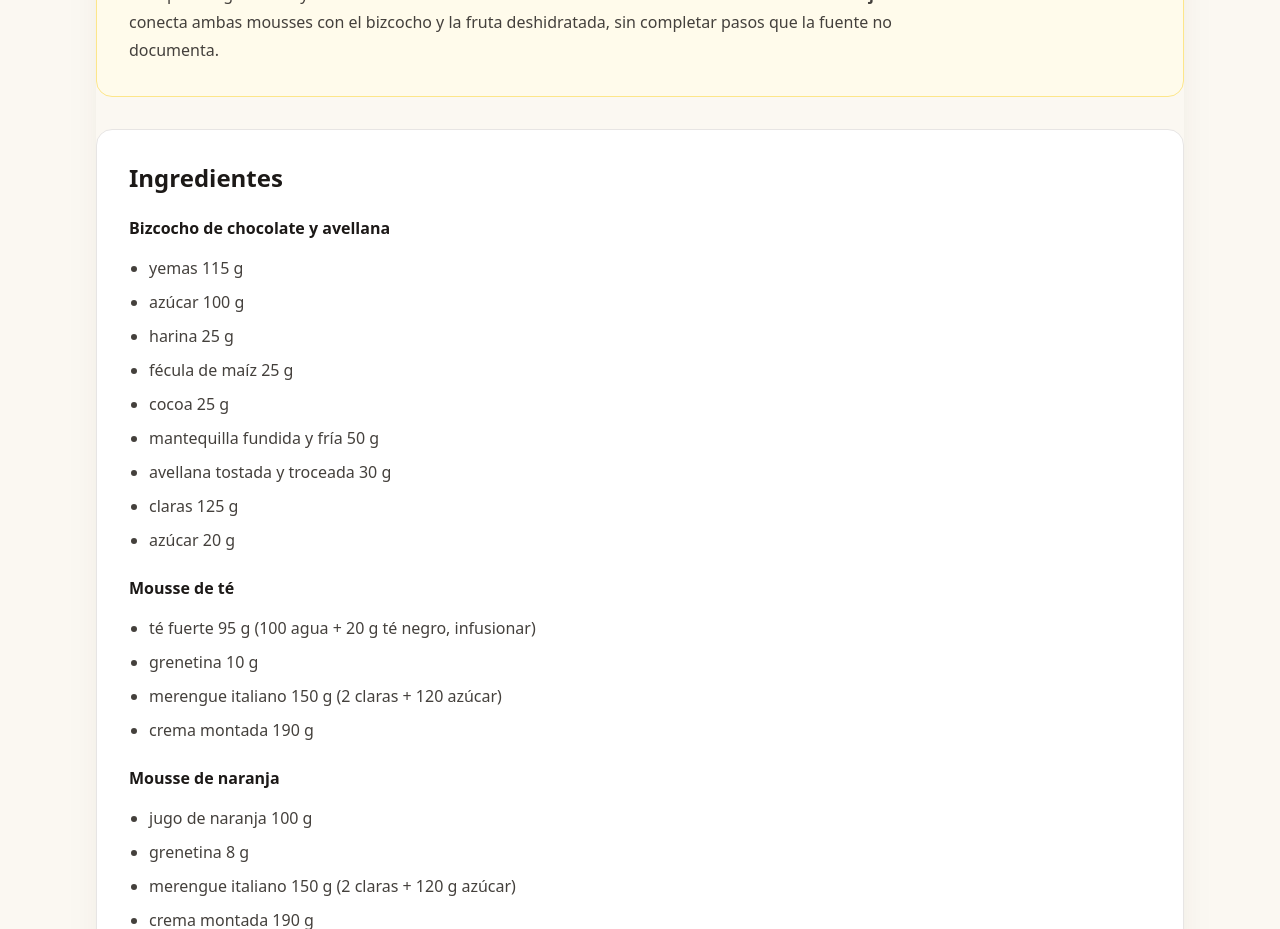
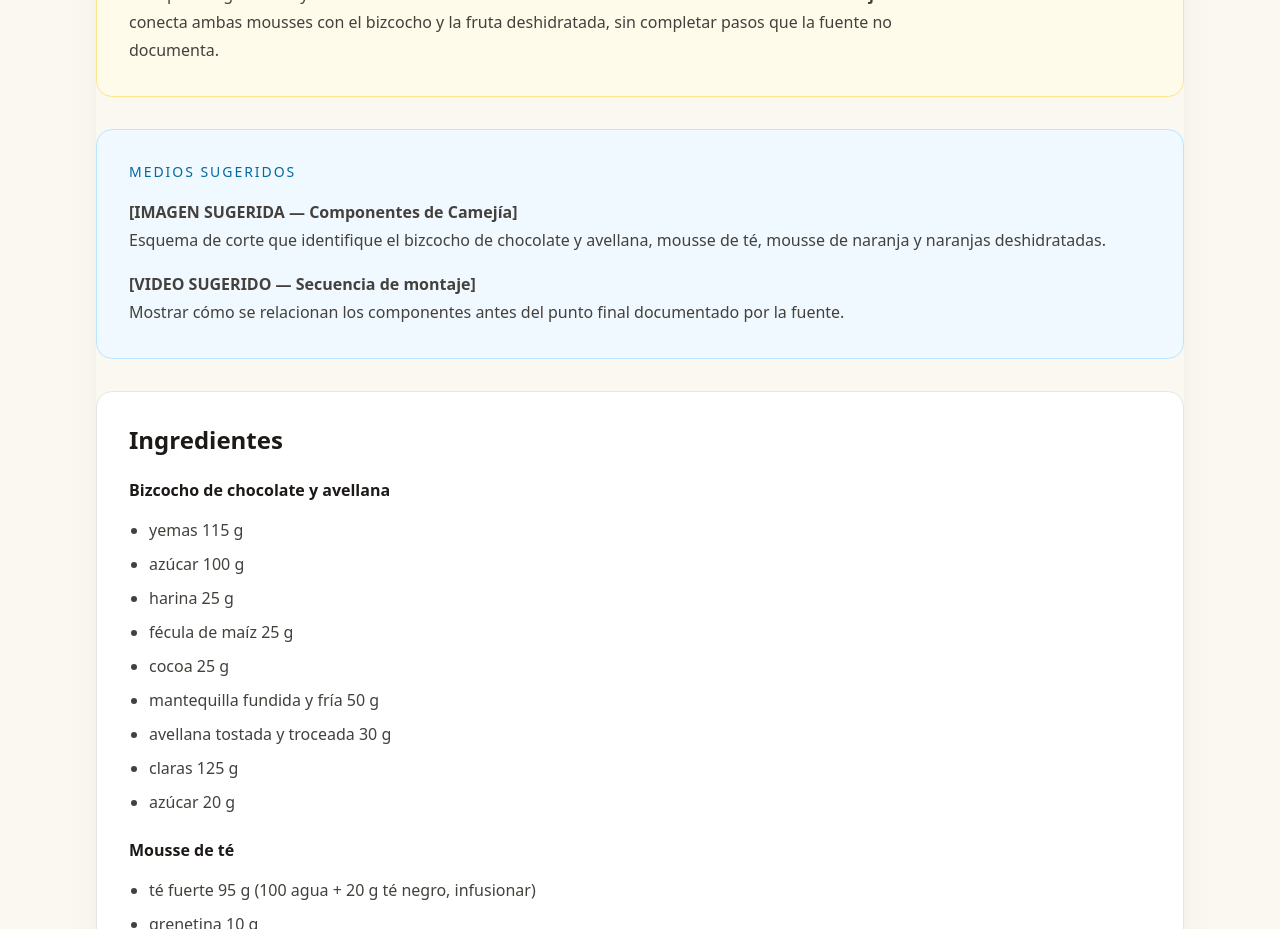
Before and after one commit to Drworm82/CursoPanadero, a Next.js app: page /leccion-camejia in a window 1280 px wide. Shown: the part 1220-2149 px from the top of the page. Built offline with nearby package versions, Linux system fonts and the light colour scheme; no server answers.

Commit message:
Añadir sugerencias de medios pedagógicos

```diff
--- a/pages/leccion-camejia.js
+++ b/pages/leccion-camejia.js
@@ -10,6 +10,14 @@ export default function LessonPage() {
 <section className="rounded-2xl border border-stone-200 bg-white p-6 sm:p-8"><p className="text-sm font-medium uppercase tracking-[0.14em] text-amber-700">Idea central</p><h2 className="mt-2 text-2xl font-semibold text-stone-900">Comparar dos mousses revela la estructura de una fórmula</h2><p className="mt-3 max-w-3xl leading-7 text-stone-700">Camejía reúne un bizcocho de chocolate y avellana, mousse de té, mousse de naranja y naranjas deshidratadas. Las dos mousses permiten comparar una misma estructura con distinto componente aromático.</p></section>
 <section className="rounded-2xl border border-dashed border-stone-300 bg-stone-50 p-6 sm:p-8"><p className="text-sm font-medium uppercase tracking-[0.14em] text-amber-800">Observa y practica</p><h2 className="mt-2 text-2xl font-semibold text-stone-900">Antes de repetir la receta, explica su estructura</h2><p className="mt-3 max-w-3xl leading-7 text-stone-700">Recupera merengue italiano, crema montada, gelatina y deshidratación. Compara qué se mantiene y qué cambia entre mousse de té y mousse de naranja. Práctica: coloca ambas mousses lado a lado, marca sus elementos comunes y diferentes y después relaciona bizcocho y naranjas deshidratadas con el conjunto.</p></section>
 <section className="rounded-2xl border border-amber-200 bg-amber-50 p-6 sm:p-8"><p className="text-sm font-medium uppercase tracking-[0.14em] text-amber-800">Aprende mientras haces</p><h2 className="mt-2 text-2xl font-semibold text-stone-900">Convierte cada paso en una observación</h2><p className="mt-3 max-w-3xl leading-7 text-stone-700">La comparación entre las dos mousses es la oportunidad de aprendizaje principal. <strong>Al prepararlas:</strong> identifica qué elementos permanecen iguales —merengue italiano, gelatina y crema montada— y qué elemento cambia —té fuerte frente a jugo de naranja—. <strong>Durante el proceso:</strong> observa cuándo se incorpora la grenetina y cuándo se termina cada mousse con crema montada. <strong>Al revisar el montaje:</strong> conecta ambas mousses con el bizcocho y la fruta deshidratada, sin completar pasos que la fuente no documenta.</p></section>
+
+        <section className="rounded-2xl border border-sky-200 bg-sky-50 p-6 sm:p-8">
+          <p className="text-sm font-medium uppercase tracking-[0.14em] text-sky-700">Medios sugeridos</p>
+          <div className="mt-4 space-y-4 leading-7 text-stone-700">
+            <p><strong>[IMAGEN SUGERIDA — Componentes de Camejía]</strong><br />Esquema de corte que identifique el bizcocho de chocolate y avellana, mousse de té, mousse de naranja y naranjas deshidratadas.</p>
+            <p><strong>[VIDEO SUGERIDO — Secuencia de montaje]</strong><br />Mostrar cómo se relacionan los componentes antes del punto final documentado por la fuente.</p>
+          </div>
+        </section>
 
         <section className="rounded-2xl border border-stone-200 bg-white p-6 sm:p-8">
           <h2 className="text-2xl font-semibold text-stone-900">Ingredientes</h2>
```
